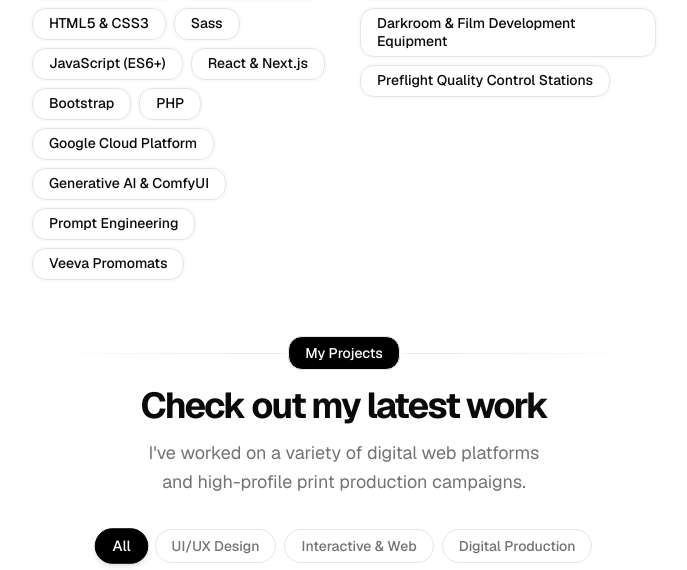
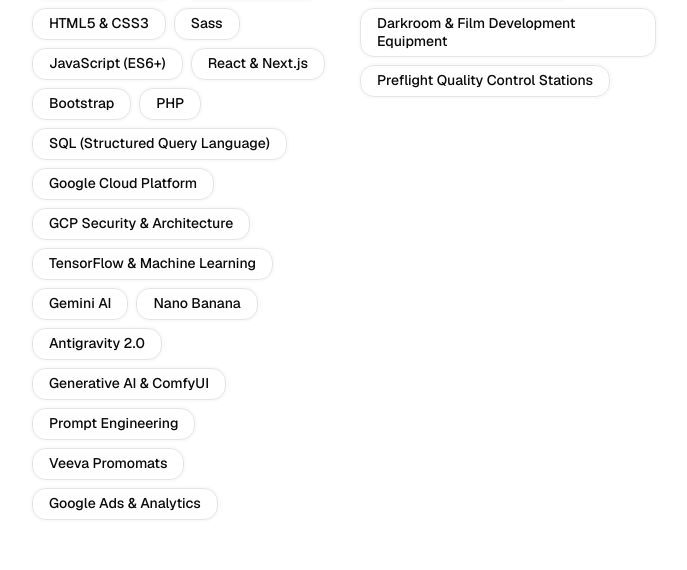
Before and after one commit to williamortiz/portfolio2026, a Next.js app: page / in a window 1280 px wide. Shown: the part 3064-3634 px from the top of the page, without its empty margins (296-983 px from the left). Built offline with nearby package versions, Linux system fonts and the light colour scheme.

Commit message:
feat: add Antigravity 2.0, Gemini AI, Nano Banana and certification-extrapolated skills to software list

```diff
--- a/src/data/resume.tsx
+++ b/src/data/resume.tsx
@@ -34,10 +34,17 @@
       { name: "React & Next.js" },
       { name: "Bootstrap" },
       { name: "PHP" },
+      { name: "SQL (Structured Query Language)" },
       { name: "Google Cloud Platform" },
+      { name: "GCP Security & Architecture" },
+      { name: "TensorFlow & Machine Learning" },
+      { name: "Gemini AI" },
+      { name: "Nano Banana" },
+      { name: "Antigravity 2.0" },
       { name: "Generative AI & ComfyUI" },
       { name: "Prompt Engineering" },
-      { name: "Veeva Promomats" }
+      { name: "Veeva Promomats" },
+      { name: "Google Ads & Analytics" }
     ],
     hardware: [
       { name: "Interactive Trade Show Kiosks" },
```
